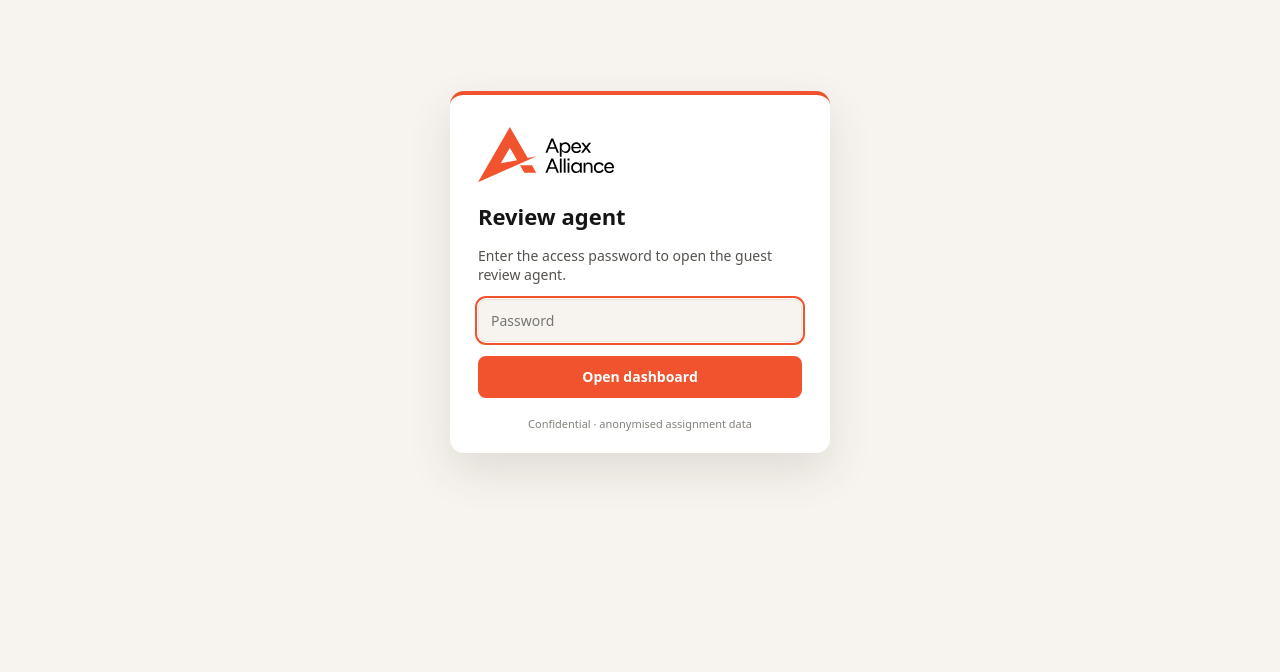
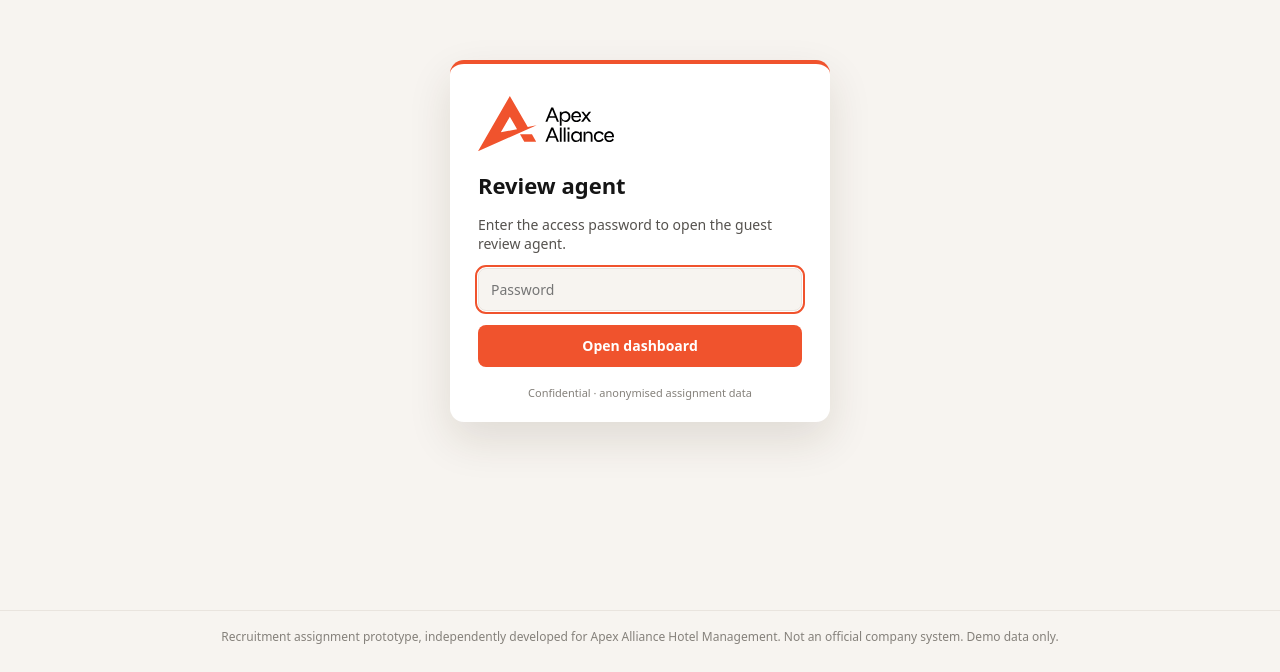
Before and after one commit to juliuspov7/apex-review-agent, a Next.js app: page /login in a window 1280 px wide. Shown: the part 128-800 px from the top of the page. Built offline with nearby package versions, Linux system fonts and the light colour scheme.

Commit message:
Add assignment-prototype disclaimer footer to every page and README

```diff
--- a/app/globals.css
+++ b/app/globals.css
@@ -186,3 +186,6 @@
 .tli-body { padding-top: 2px; }
 
 .tli-ico:empty { width: 10px; height: 10px; margin: 9px 9px 0 9px; border-width: 2px; }
+
+.legal { text-align: center; font-size: 12px; color: var(--text-3); padding: 18px 16px 22px; border-top: 1px solid var(--line); background: var(--bg); }
+.login-page { min-height: calc(100vh - 62px); }
--- a/app/layout.tsx
+++ b/app/layout.tsx
@@ -10,7 +10,12 @@
 export default function RootLayout({ children }: LayoutProps<"/">) {
   return (
     <html lang="en">
-      <body>{children}</body>
+      <body>
+        {children}
+        <footer className="legal">
+          Recruitment assignment prototype, independently developed for Apex Alliance Hotel Management. Not an official company system. Demo data only.
+        </footer>
+      </body>
     </html>
   );
 }
```
Also changed, not shown: 1 other file (tests, documents, lock files or other folders).
